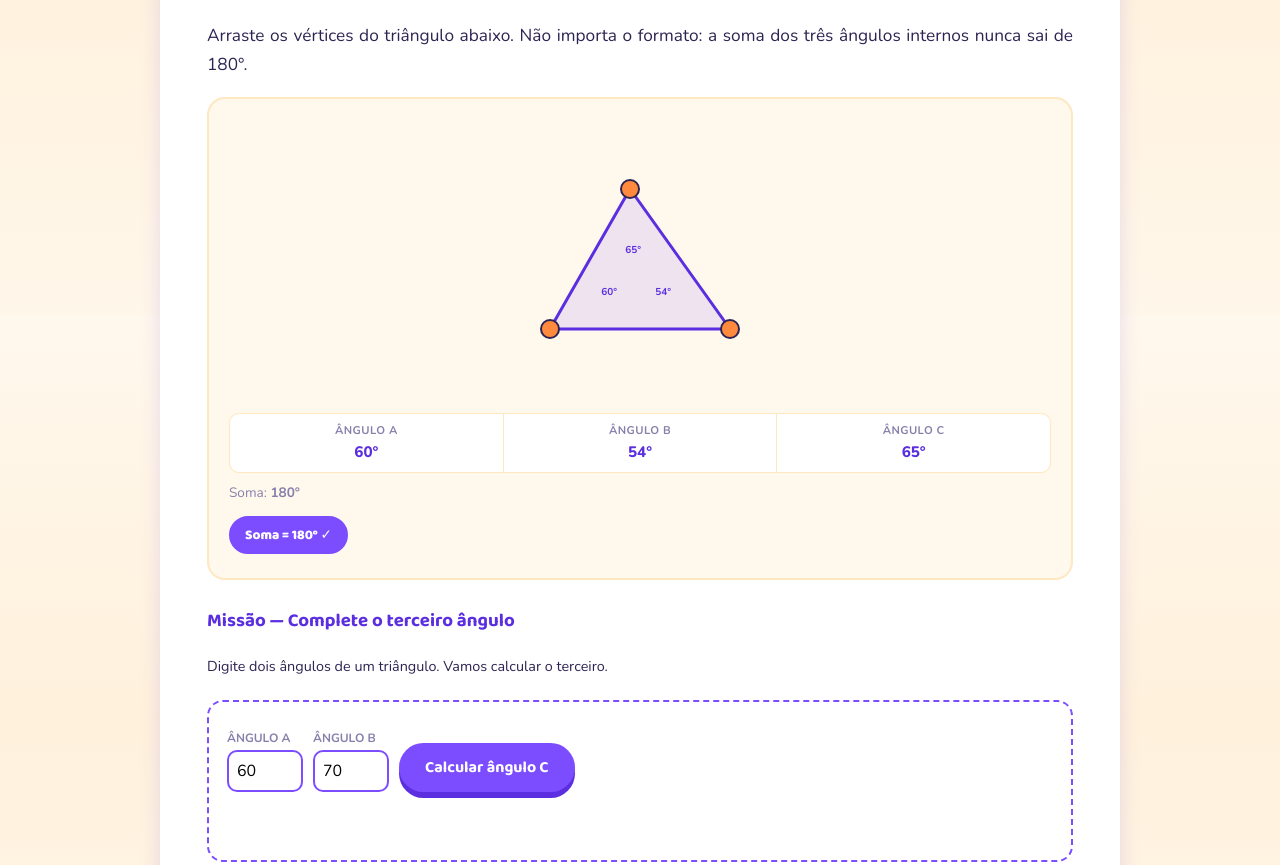
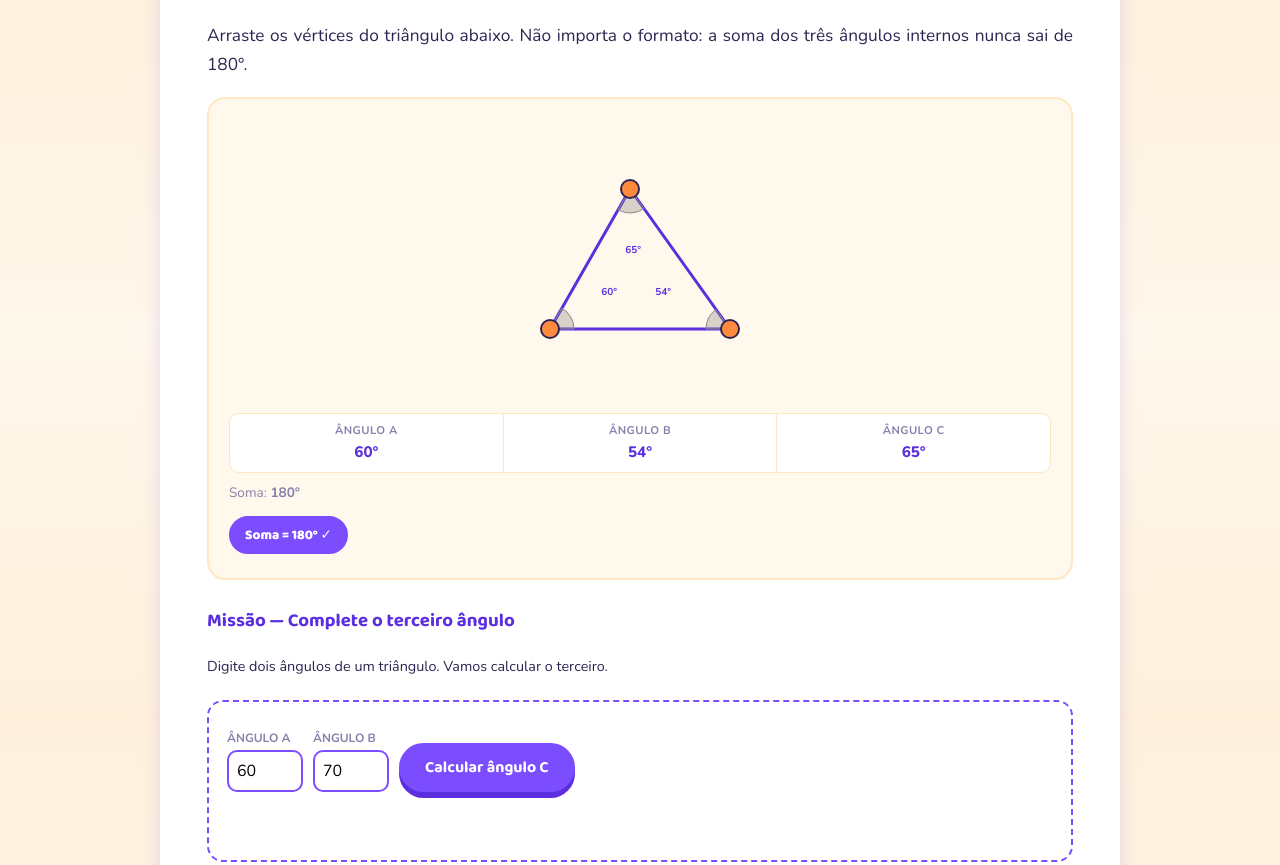
Before and after one commit to profmauricio68-cell/Trilhas-do-tri-ngulo, a plain HTML site: page trilha3.html in a window 1280 px wide. Shown: the part 2885-3750 px from the top of the page. Drawn offline with nearby package versions, Linux system fonts and the light colour scheme.

Commit message:
Trilha 3: arcos cinzas de angulo no Explore com as maos e no Jogo Final

```diff
--- a/trilha3.html
+++ b/trilha3.html
@@ -256,6 +256,9 @@
         <div class="jogo-triangulo-area">
           <svg viewBox="0 0 100 100" style="width:320px;">
             <polygon id="jogoTriPoly" points="50,20 75,75 25,75" fill="none" stroke="#5B2EE0" stroke-width="3"/>
+            <path id="jogoArcA" fill="rgba(120,120,120,0.30)" stroke="#8a8a8a" stroke-width="1"/>
+            <path id="jogoArcB" fill="rgba(120,120,120,0.30)" stroke="#8a8a8a" stroke-width="1"/>
+            <path id="jogoArcC" fill="rgba(120,120,120,0.30)" stroke="#8a8a8a" stroke-width="1"/>
             <text id="txtA" x="12" y="89" text-anchor="middle" font-size="6" fill="#7C4DFF" font-weight="800"></text>
             <text id="txtB" x="88" y="89" text-anchor="middle" font-size="6" fill="#FF8A3D" font-weight="800"></text>
             <text id="txtC" x="50" y="10" text-anchor="middle" font-size="6" fill="#06D6A0" font-weight="800">?</text>
@@ -423,6 +426,22 @@ function carregarRodada(){
   const [A,B,C] = calcularVertices(r.a, r.b);
   document.getElementById('jogoTriPoly').setAttribute('points', `${A[0]},${A[1]} ${B[0]},${B[1]} ${C[0]},${C[1]}`);
 
+  // Arcos cinzas de ângulo (mesmo estilo dos exemplos estáticos e do "Explore com
+  // as mãos"), com raio proporcional ao menor lado adjacente a cada vértice.
+  const toXYT3 = p => ({x:p[0], y:p[1]});
+  const distArrT3 = (p,q) => Math.hypot(p[0]-q[0], p[1]-q[1]);
+  const arcosT3 = [
+    { vert:A, o1:B, o2:C, id:'jogoArcA' },
+    { vert:B, o1:A, o2:C, id:'jogoArcB' },
+    { vert:C, o1:A, o2:B, id:'jogoArcC' },
+  ];
+  arcosT3.forEach(w=>{
+    const rMax = 0.4*Math.min(distArrT3(w.vert,w.o1), distArrT3(w.vert,w.o2));
+    const raio = Math.max(4, Math.min(11, rMax));
+    const d = wedgePathT3(toXYT3(w.vert), toXYT3(w.o1), toXYT3(w.o2), raio);
+    document.getElementById(w.id).setAttribute('d', d);
+  });
+
   const incentro = incentroT3(A,B,C);
   const posA = posicionarRotulo(A, incentro, 0.75);
   const posB = posicionarRotulo(B, incentro, 0.75);
@@ -500,6 +519,20 @@ function angleAtT3(p, q1, q2){
 const SVGNS_T3 = "http://www.w3.org/2000/svg";
 function elT3(tag, attrs){ const e = document.createElementNS(SVGNS_T3, tag); for(const k in attrs) e.setAttribute(k, attrs[k]); return e; }
 
+/* Caminho do arco/leque cinza que marca visualmente um ângulo (mesmo estilo dos
+   exemplos estáticos), sempre traçando o arco menor (o ângulo interno real). */
+function wedgePathT3(V, P1, P2, r){
+  function unit(P){ const dx=P.x-V.x, dy=P.y-V.y; const d=Math.hypot(dx,dy)||1; return {x:dx/d, y:dy/d}; }
+  const u1=unit(P1), u2=unit(P2);
+  const A={x:V.x+u1.x*r, y:V.y+u1.y*r};
+  const B={x:V.x+u2.x*r, y:V.y+u2.y*r};
+  const theta = angleAtT3(V,P1,P2);
+  const ang1=Math.atan2(u1.y,u1.x), ang2=Math.atan2(u2.y,u2.x);
+  let span=(ang2-ang1) % (2*Math.PI); if(span<0) span+=2*Math.PI;
+  const sweep = Math.abs(span*180/Math.PI - theta) < 1 ? 1 : 0;
+  return `M ${V.x},${V.y} L ${A.x},${A.y} A ${r},${r} 0 0 ${sweep} ${B.x},${B.y} Z`;
+}
+
 (function exploreT3(){
   const svg = document.getElementById('svgExploreT3');
   const W=320, H=280;
@@ -507,7 +540,7 @@ function elT3(tag, attrs){ const e = document.createElementNS(SVGNS_T3, tag); fo
 
   function draw(){
     svg.innerHTML=''; svg.setAttribute('viewBox','0 0 '+W+' '+H);
-    svg.appendChild(elT3('polygon',{points:verts.map(p=>p.x+','+p.y).join(' '), fill:'rgba(124,77,255,0.12)', stroke:'#5B2EE0','stroke-width':3}));
+    svg.appendChild(elT3('polygon',{points:verts.map(p=>p.x+','+p.y).join(' '), fill:'none', stroke:'#5B2EE0','stroke-width':3}));
     const A=angleAtT3(verts[0],verts[1],verts[2]), B=angleAtT3(verts[1],verts[0],verts[2]), C=angleAtT3(verts[2],verts[0],verts[1]);
     const labels=[{p:verts[0],o1:verts[1],o2:verts[2]},{p:verts[1],o1:verts[0],o2:verts[2]},{p:verts[2],o1:verts[0],o2:verts[1]}];
     // Incentro: ponto equidistante dos 3 lados. Deslocar o rótulo em direção a ele
@@ -519,6 +552,14 @@ function elT3(tag, attrs){ const e = document.createElementNS(SVGNS_T3, tag); fo
       x: (ladoBC*verts[0].x + ladoCA*verts[1].x + ladoAB*verts[2].x) / perT3,
       y: (ladoBC*verts[0].y + ladoCA*verts[1].y + ladoAB*verts[2].y) / perT3,
     };
+    // Arcos cinzas de ângulo (mesmo estilo dos exemplos estáticos), com raio
+    // proporcional ao menor lado adjacente para nunca ultrapassar o vértice oposto.
+    labels.forEach(L=>{
+      const rMax = 0.4*Math.min(distT3(L.p,L.o1), distT3(L.p,L.o2));
+      const r = Math.max(10, Math.min(24, rMax));
+      const d = wedgePathT3(L.p, L.o1, L.o2, r);
+      svg.appendChild(elT3('path',{d:d, fill:'rgba(120,120,120,0.30)', stroke:'#8a8a8a','stroke-width':1}));
+    });
     labels.forEach(L=>{
       const ang = angleAtT3(L.p,L.o1,L.o2);
       const lx = L.p.x + 0.7*(incentroT3exp.x - L.p.x);
```
